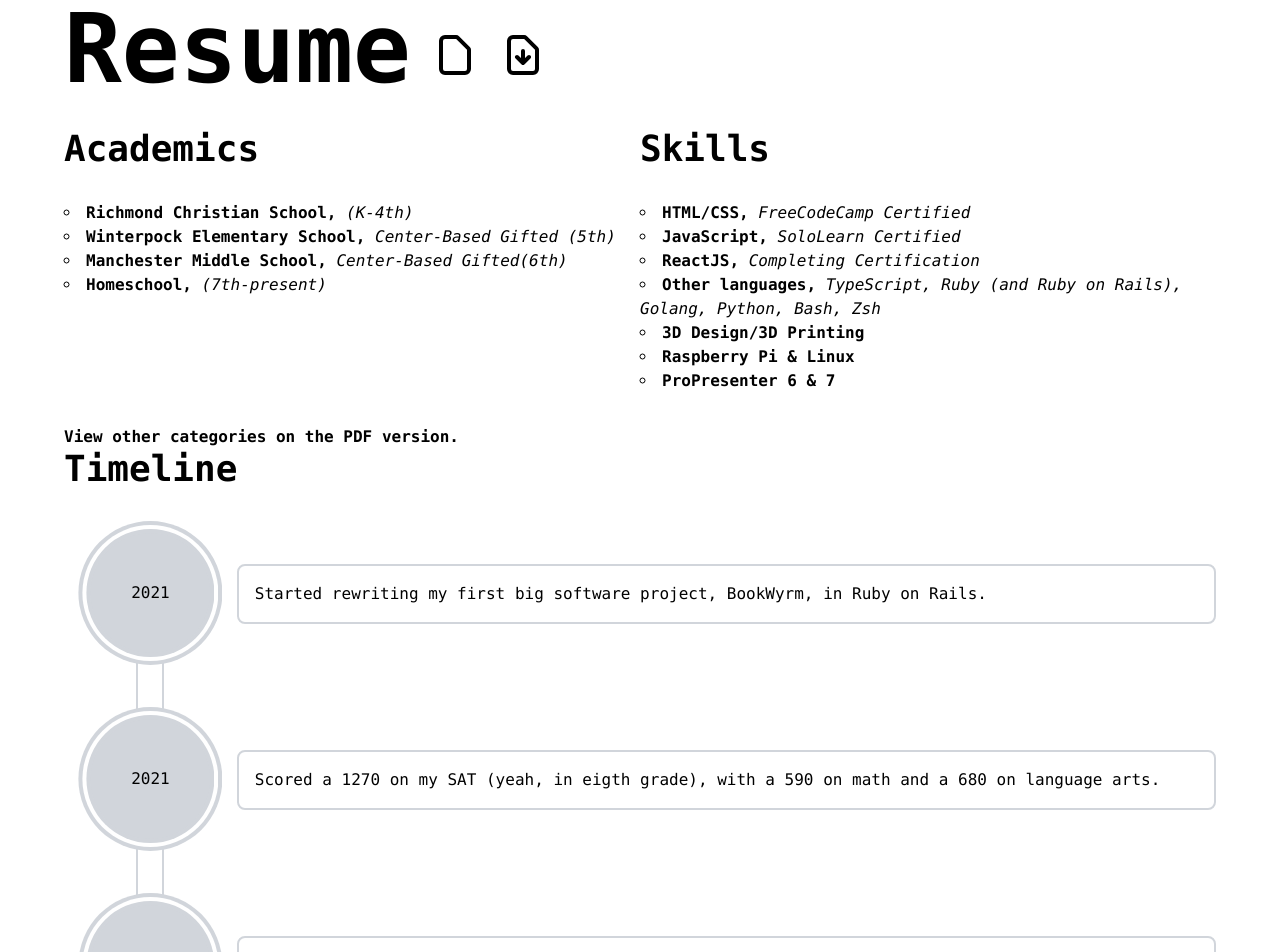
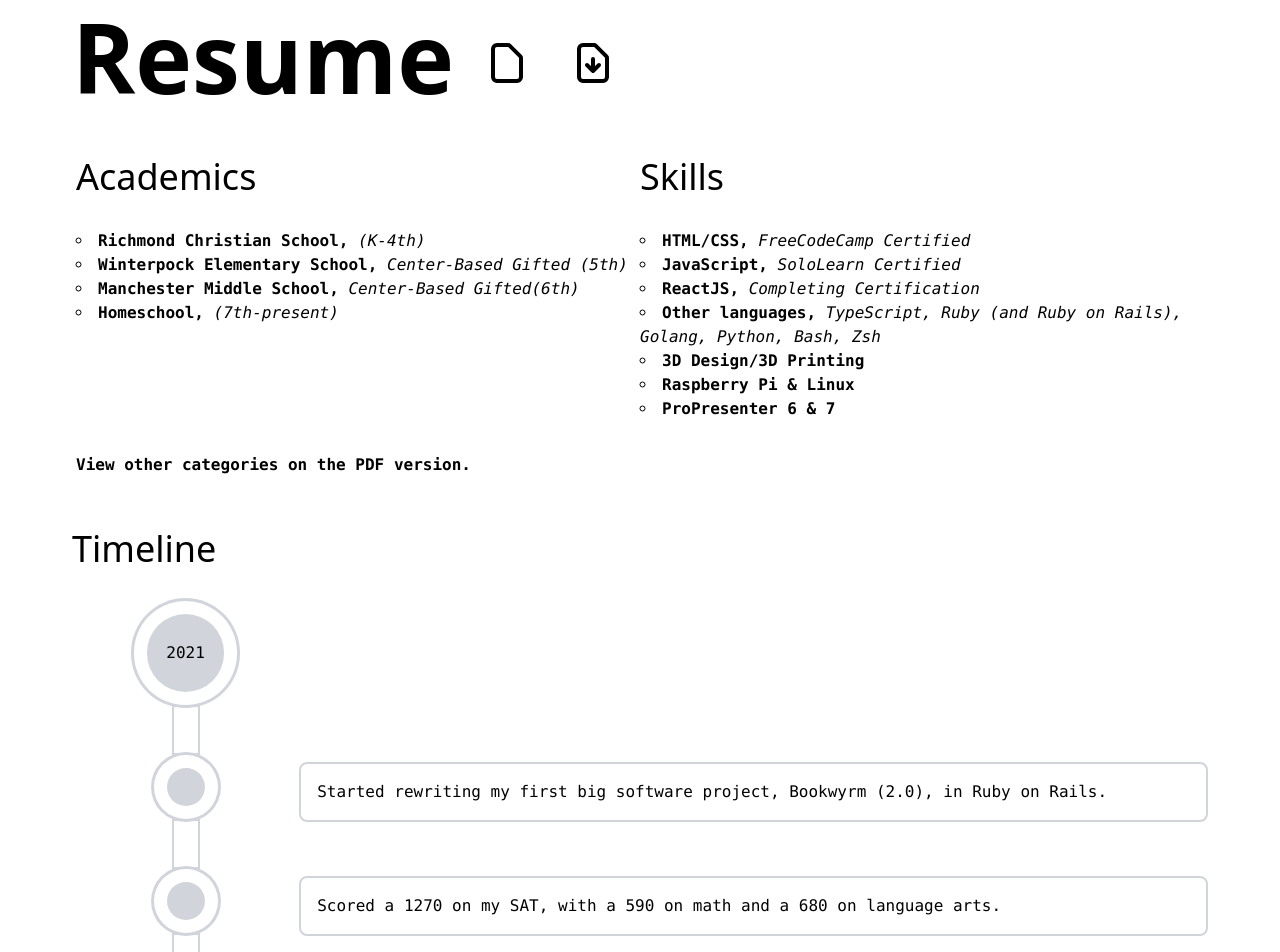
Before and after one commit to ztcollazo/me, a Next.js app: page /resume in a window 1280 px wide. Shown: the part 160-1112 px from the top of the page. Built offline with nearby package versions, Linux system fonts and the light colour scheme.

Commit message:
Consistency in formatting, sentences, animations.

```diff
--- a/pages/resume.tsx
+++ b/pages/resume.tsx
@@ -1,10 +1,10 @@
 import Head from 'next/head';
 import {
-  CSSProperties,
   useEffect,
   useState,
   useRef,
-  MutableRefObject,
+  forwardRef,
+  ReactNode,
 } from 'react';
 import { TransitionGroup } from 'react-transition-group';
 import { Slide } from 'react-reveal';
@@ -13,12 +13,39 @@ import { HiOutlineDocument } from '@react-icons/all-files/hi/HiOutlineDocument';
 import { HiOutlineDocumentDownload } from '@react-icons/all-files/hi/HiOutlineDocumentDownload';
 import events from '@/resources/events.json';
 
-const ResumeItem = ({ year, description, lastItem }) => {
+// eslint-disable-next-line react/display-name
+const Circle = forwardRef<HTMLDivElement, {
+  width: number,
+  height: number,
+  inView: boolean,
+  differentPad: boolean,
+  children: ReactNode,
+}>(({
+  width,
+  height,
+  children,
+  differentPad = false,
+  inView,
+}, ref) => (
+  <div ref={ref} className={`rounded-full ring-2 ring-offset-1 ring-offset-transparent dark:ring-gray-600 ring-gray-300 items-center flex flex-col justify-center mx-5 p-2 md:p-4 w-[${width}rem] min-h-[${height}rem]`}>
+    <div className={`rounded-full ring-2 ring-offset-1 ring-offset-transparent dark:ring-gray-600 ring-gray-300 items-center flex flex-col justify-center p-2 ${differentPad && 'py-4'} md:p-4 ${differentPad && 'md:py-6'} w-[${width - 1}rem] min-h-[${height - 1}rem] ${inView ? 'bg-gray-300 dark:bg-gray-600' : ''}`}>
+      {children}
+    </div>
+  </div>
+));
+
+const ResumeItem = ({
+  year = null,
+  description = '',
+  lastItem = false,
+  circleHeight = 10,
+  circleWidth = 5,
+}) => {
   const [inView, setInView] = useState(false);
   const ref = useRef(null);
 
-  const handleScroll = (root: MutableRefObject<any>) => {
-    const r = root.current as HTMLElement;
+  const handleScroll = () => {
+    const r = ref.current as HTMLElement;
     const rect = r.getBoundingClientRect();
 
     if (rect.bottom < ((window.innerHeight / 5) * 4)) {
@@ -33,51 +60,68 @@ const ResumeItem = ({ year, description, lastItem }) => {
   };
 
   useEffect(() => {
-    handleScroll(ref);
-    window.addEventListener('scroll', () => handleScroll(ref));
+    handleScroll();
+    window.addEventListener('scroll', handleScroll);
+    return () => window.removeEventListener('scroll', handleScroll);
   // eslint-disable-next-line react-hooks/exhaustive-deps
   }, []);
 
   return (
     <>
       <div className="flex flex-col items-center">
-        <div ref={ref} style={{ '--c-width': '8rem' } as CSSProperties} className="circle items-center flex flex-col justify-center mx-5 w-36 h-36 p-[2px] dark:bg-gray-600 bg-gray-300">
-          <div style={{ '--c-width': '7.75rem' } as CSSProperties} className="circle items-center flex flex-col justify-center p-[2px] w-[8.5rem] h-[8.5rem] dark:bg-gray-900 bg-white">
-            <div style={{ '--c-width': '7.5rem' } as CSSProperties} className="circle items-center flex flex-col justify-center p-[2px] w-[8rem] h-[8rem] dark:bg-gray-600 bg-gray-300">
-              <div style={{ '--c-width': '7.25rem' } as CSSProperties} className={`circle p-2 items-center flex flex-col justify-center w-[7.5rem] h-[7.5rem] ${inView ? 'dark:bg-gray-600 bg-gray-300' : 'dark:bg-gray-900 bg-white'}`}>
+        <Circle
+          ref={ref}
+          width={circleWidth}
+          differentPad={!description}
+          height={circleHeight}
+          inView={inView}
+        >
           {year}
+        </Circle>
+        {!lastItem && <div className="md:h-[50px] h-[100px] border-2 dark:border-gray-600 border-gray-300 w-3 md:w-7" />}
       </div>
-            </div>
-          </div>
-        </div>
-        {!lastItem && <div className="h-[50px] border-2 dark:border-gray-600 border-gray-300 w-7 -my-1" />}
-      </div>
-      <Slide left in={inView}>
-        <div className="flex flex-col self-center p-4 rounded-lg border-2 border-gray-300 h-[min-content] justify-center -mt-10">{description}</div>
+      { description ? (
+        <Slide left when={inView}>
+          <div className={`flex flex-col self-center p-1 md:p-4 rounded-lg border-2 border-gray-300 h-[min-content] justify-center ${!lastItem ? '-mt-20 md:-mt-10' : '-mt-6'}`}>{description}</div>
         </Slide>
+      ) : <div />}
     </>
   );
 };
 
-const Resume = () => (
+const Resume = () => {
+  const [eventsByYears, setEventsByYears] = useState<Record<string, string[]>>({});
+
+  useEffect(() => {
+    const localEvents: typeof eventsByYears = {};
+    events.forEach((ev) => {
+      localEvents[ev.year.toString()] = [
+        ...(localEvents[ev.year.toString()] ?? []),
+        ev.description,
+      ];
+    });
+    setEventsByYears(localEvents);
+  }, []);
+
+  return (
     <>
       <Head>
         <title>Resume | Zachary Collazo</title>
       </Head>
       <NextSeo title="Resume" openGraph={{ title: 'Resume | Zachary Collazo' }} />
-    <main className="flex flex-col min-h-[77vh] bottom-0 top-0 flex-wrap flex-1 p-16 font-mono">
-      <div className="flex items-center">
-        <h1 className="font-bold md:text-8xl mb-8 text-5xl">Resume</h1>
-        <a title="View PDF Resume" href="/resume.pdf" className="ml-5 mb-5" aria-label="View PDF version">
+      <main className="flex flex-col min-h-[77vh] bottom-0 top-0 flex-wrap flex-1 lg:p-16 font-mono max-w-full">
+        <div className="flex items-center p-2">
+          <h1 className="font-extrabold md:text-8xl mb-8 text-5xl font-sans">Resume</h1>
+          <a title="View PDF Resume" href="/resume.pdf" className="ml-5 mb-5 rounded-full border-[1px] border-transparent hover:border-current p-2" aria-label="View PDF version">
             <HiOutlineDocument size={48} />
           </a>
-        <a title="Download PDF Resume" href="/resume.pdf" download className="ml-5 mb-5" aria-label="View PDF version">
+          <a title="Download PDF Resume" href="/resume.pdf" download className="ml-5 mb-5 rounded-full border-[1px] border-transparent hover:border-current p-2" aria-label="View PDF version">
             <HiOutlineDocumentDownload size={48} />
           </a>
         </div>
-      <div className="items-start justify-around flex flex-wrap">
-        <div style={{ flex: '1 1 45vw' }} className="mb-8 text-md">
-          <h2 className="font-bold md:text-4xl mb-8 text-2xl">Academics</h2>
+        <div className="items-center md:items-start md:p-3 justify-around flex flex-col md:grid md:grid-cols-2">
+          <div className="mb-8 text-md">
+            <h2 className="font-extralight md:text-4xl mb-8 text-2xl font-sans">Academics</h2>
             <ul className="list-inside list-[circle]">
               <li>
                 <b>Richmond Christian School,</b>
@@ -97,8 +141,8 @@ const Resume = () => (
               </li>
             </ul>
           </div>
-        <div style={{ flex: '1 1 45vw' }} className="mb-8 text-md">
-          <h2 className="font-bold md:text-4xl mb-8 text-2xl">Skills</h2>
+          <div className="mb-8 text-md">
+            <h2 className="font-extralight md:text-4xl mb-8 text-2xl font-sans">Skills</h2>
             <ul className="list-inside list-[circle]">
               <li>
                 <b>HTML/CSS,</b>
@@ -127,21 +171,38 @@ const Resume = () => (
               </li>
             </ul>
           </div>
-        <div style={{ flex: '1 1 45vw' }}>
+          <div>
             <a href="/resume.pdf"><b>View other categories on the PDF version.</b></a>
           </div>
         </div>
-      <div>
-        <h2 className="font-bold md:text-4xl mb-8 text-2xl">Timeline</h2>
+        <div className="mt-10 mb-20 px-2">
+          <h2 className="font-extralight md:text-4xl w-full mb-8 text-2xl font-sans">Timeline</h2>
           <TransitionGroup>
-          <div className="grid" style={{ gridTemplateColumns: '15% 85%' }}>
-            {/* eslint-disable-next-line react/jsx-props-no-spreading */}
-            {events.map((event, i) => <ResumeItem lastItem={i === events.length - 1} key={`${event.year} - ${event.description}`} {...event} />)}
+            <div className="grid" style={{ gridTemplateColumns: 'minmax(0, 0.25fr) minmax(0, 1fr)' }}>
+              {Object.keys(eventsByYears).reverse().map((year, i) => (
+                <>
+                  <ResumeItem key={year} year={parseInt(year, 10)} />
+                  {
+                    eventsByYears[year].map((des, j) => (
+                      <ResumeItem
+                        circleHeight={0}
+                        description={des}
+                        key={des}
+                        lastItem={
+                          i === (Object.keys(eventsByYears).length - 1)
+                          && j === (eventsByYears[year].length - 1)
+                        }
+                      />
+                    ))
+                  }
+                </>
+              ))}
             </div>
           </TransitionGroup>
         </div>
       </main>
     </>
   );
+};
 
 export default Resume;
--- a/src/components/Header.tsx
+++ b/src/components/Header.tsx
@@ -137,7 +137,7 @@ const Header = () => {
           <PageLink href="/">Home</PageLink>
           <PageLink href="/about">About</PageLink>
           <PageLink href="/projects">Projects</PageLink>
-          <PageLink className="dark:bg-gray-700 not-animated-underline bg-gray-300 px-5 shadow-md py-3 rounded-full" href="/resume">Resume</PageLink>
+          <PageLink href="/resume">Resume</PageLink>
           <ThemeSwtich />
         </nav>
         <div style={{ backgroundColor: 'inherit' }} className="float-right bg-opacity-90 md:hidden absolute w-full p-0 top-0 m-0 right-0">
@@ -162,7 +162,7 @@ const Header = () => {
               <PageLink onClick={toggle} className="max-w-full mx-4 block" href="/">Home</PageLink>
               <PageLink onClick={toggle} className="max-w-full mx-4 block" href="/about">About</PageLink>
               <PageLink onClick={toggle} className="max-w-full mx-4 block" href="/projects">Projects</PageLink>
-              <PageLink onClick={toggle} className="max-w-full mx-4 block dark:bg-gray-700 not-animated-underline bg-gray-300 px-4 shadow-md py-2 rounded-full" href="/resume">Resume</PageLink>
+              <PageLink onClick={toggle} className="max-w-full mx-4 block" href="/resume">Resume</PageLink>
               <span className="max-w-full flex flex-row justify-around p-5">
                 <span>{theme === 'dark' ? 'Disable dark mode' : 'Enable dark mode'}</span>
                 <ThemeSwtich />
--- a/src/components/Topic.tsx
+++ b/src/components/Topic.tsx
@@ -1,5 +1,5 @@
 import { FC } from 'react';
 
-const Topic: FC<{ topic: { name: string, url: string } }> = ({ topic }) => <a target="_blank" rel="noopener noreferrer" className="bg-[#316DCA30] dark:bg-[#3e51ff30] hover:bg-[#316DCA] dark:hover:bg-[#316DCA] hover:opacity-100 hover:text-white dark:hover:text-white text-[#316DCA] dark:text-[#5183f0] p-[6px] px-[14px] m-1 rounded-full" href={topic.url}>{topic.name}</a>;
+const Topic: FC<{ topic: { name: string, url: string } }> = ({ topic }) => <span className="bg-[#316DCA30] dark:bg-[#3e51ff30] text-[#316DCA] dark:text-[#5183f0] p-[6px] px-[14px] m-1 rounded-full">{topic.name}</span>;
 
 export default Topic;
--- a/src/resources/events.json
+++ b/src/resources/events.json
@@ -1,11 +1,11 @@
 [
   {
     "year": 2021,
-    "description": "Started rewriting my first big software project, BookWyrm, in Ruby on Rails."
+    "description": "Started rewriting my first big software project, Bookwyrm (2.0), in Ruby on Rails."
   },
   {
     "year": 2021,
-    "description": "Scored a 1270 on my SAT (yeah, in eigth grade), with a 590 on math and a 680 on language arts."
+    "description": "Scored a 1270 on my SAT, with a 590 on math and a 680 on language arts."
   },
   {
     "year": 2021,
@@ -17,7 +17,7 @@
   },
   {
     "year": 2021,
-    "description": "Finished writing my first big project, BookWyrm."
+    "description": "Finished writing my first big project, Bookwyrm."
   },
   {
     "year": 2020,
@@ -29,7 +29,7 @@
   },
   {
     "year": 2020,
-    "description": "Started my first big project, BookWyrm, for book reviews. I wrote it in React and JavaScript"
+    "description": "Started my first big project, Bookwyrm (1.0), for book reviews. I wrote it in React and JavaScript."
   },
   {
     "year": 2020,
@@ -53,7 +53,7 @@
   },
   {
     "year": 2019,
-    "description": "Joined the school robotics club. The sixth graders had a different robot than the seventh and eighth, and we had no idea what we were doing."
+    "description": "Joined the school robotics club."
   },
   {
     "year": 2019,
@@ -81,6 +81,6 @@
   },
   {
     "year": 2013,
-    "description": "Started attending Richmond Christian School, where my dad was principle."
+    "description": "Started attending Richmond Christian School, where my dad was principal."
   }
 ]
--- a/src/styles/globals.css
+++ b/src/styles/globals.css
@@ -65,22 +65,6 @@ pre code.bg-gray-400.bg-opacity-50:first-child {
   transform: scaleX(1);
 }
 
-html.dark .not-animated-underline {
-  color: white;
-}
-
-html.light .not-animated-underline {
-  color: black;
-}
-
-.not-animated-underline::before {
-  transform: scaleX(0) !important;
-}
-
-.not-animated-underline:hover::before {
-  transform: scaleX(0) !important;
-}
-
 .active-underline {
   position: relative;
   border-bottom: none;
@@ -122,15 +106,6 @@ html.light .not-animated-underline {
   margin: auto;
   margin-top: 1rem;
   margin-bottom: 1rem;
-}
-
-.scroll-snap-y {
-  --tw-scroll-snap-type: proximity;
-  scroll-snap-type: y var(--tw-scroll-snap-type);
-}
-
-.scroll-snap-start > * {
-  scroll-snap-align: start;
 }
 
 .chip-list {
@@ -204,8 +179,3 @@ html.light .not-animated-underline {
   transform: scaleY(1);
   opacity: var(--hh-opacity);
 }
-
-.circle {
-  -webkit-clip-path: circle(25% at 50% 50%);
-  clip-path: circle(50% at 50% 50%)
-}
--- a/src/utils/github.ts
+++ b/src/utils/github.ts
@@ -66,7 +66,7 @@ export const getAllProjects = async (user: string = 'ztcollazo', limit: number =
   return u.repositories.edges.map((r) => formatRepo(r.node));
 };
 
-export const getProject = async (name: string, owner = 'ztcollazo', includeReadme = true) => {
+export const getProject = async (name: string, owner = 'ztcollazo', includeReadme = false) => {
   const { repository: project } = await graphql<{ repository: any }>(
     `
     query repository($owner: String!, $name: String!) {
```
Also changed, not shown: pages/about.tsx (+10 -16 lines), pages/projects/[name].tsx (+4 -4 lines), pages/projects/index.tsx (+8 -10 lines), src/components/Project.tsx (+5 -5 lines). Lines whose indentation alone changed are shown as unchanged.
